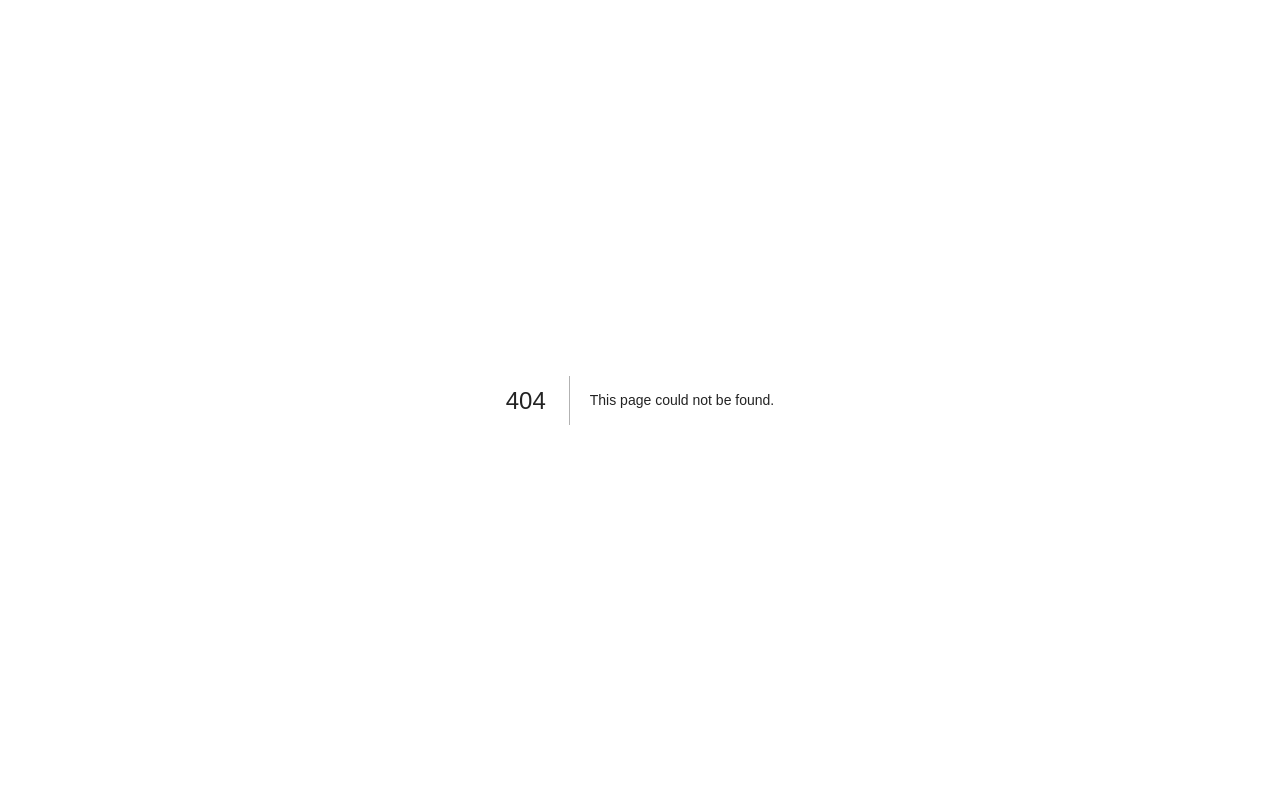
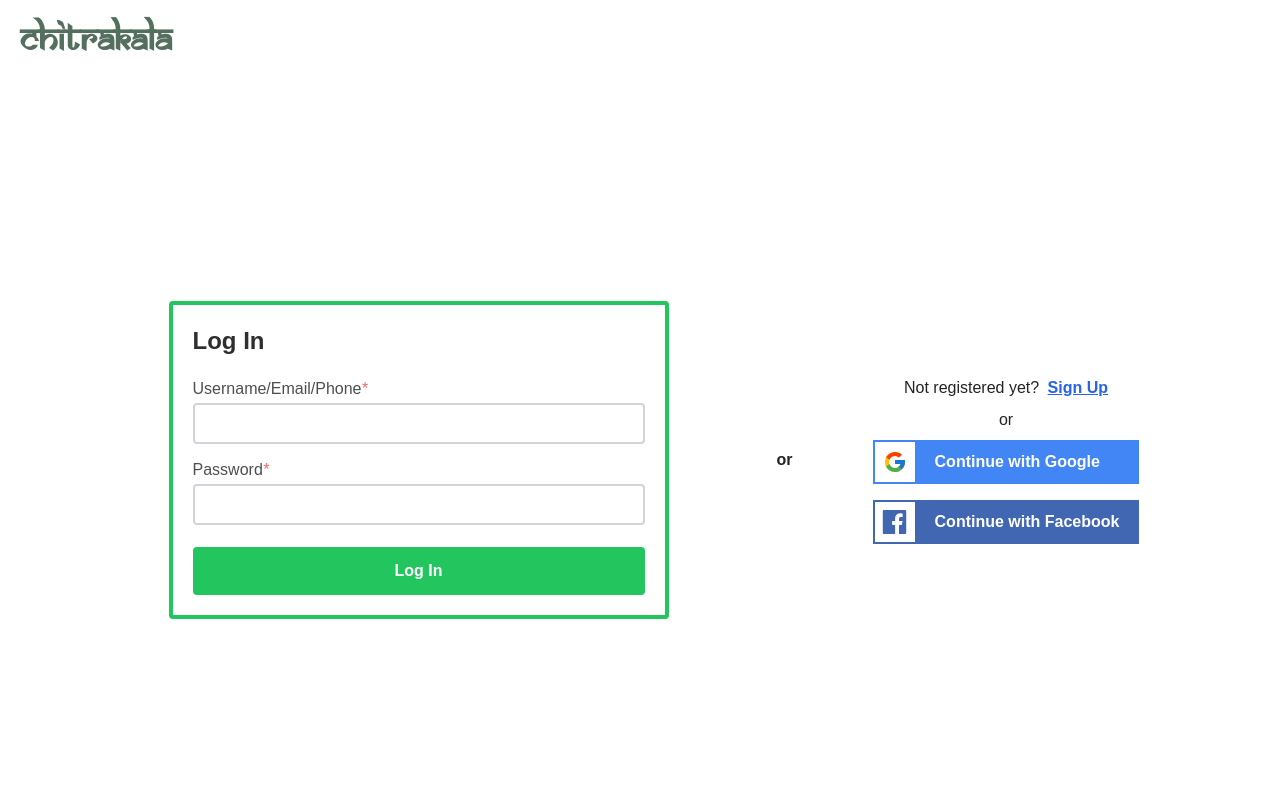
Before and after one commit to sebakthapa/chitrakala, a Next.js app: page /auth/l in a window 1280 px wide. Before the commit this address had no page. Shown: the top 800 px of the page. Built offline with nearby package versions, Linux system fonts and the light colour scheme.

Commit message:
auth page link managed for login and signup
the login and signup link changed from query based to params based

```diff
--- a/src/app/auth/page.jsx
+++ b/src/app/auth/[type]/page.jsx
@@ -9,11 +9,12 @@ import Link from 'next/link'
 import { useSelector } from 'react-redux'
 import { useRouter } from 'next/navigation'
 
-const Page = ({ searchParams }) => {
+const Page = ({ params }) => {
+  console.log()
   const router = useRouter()
   const user = useSelector(state => state.user)
 
-  const [isLogin, setIsLogin] = useState(searchParams?.s == "l" ? true : false);
+  const [isLogin, setIsLogin] = useState(params?.type =="l" ? true : false);
 
 
 
@@ -23,10 +24,6 @@ const Page = ({ searchParams }) => {
     }
   }, [user])
 
-  useEffect(() => {
-    searchParams.s == "l" ? setIsLogin(true) : setIsLogin(false)
-
-  },[searchParams])
 
   return (
           <div className='authPage  '>
--- a/src/components/Login.jsx
+++ b/src/components/Login.jsx
@@ -13,7 +13,7 @@ const Login = () => {
     const router = useRouter()
 
     const [loginId, setLoginId] = useState("")
-    const [password, setPassword] = useState("password@123")
+    const [password, setPassword] = useState("")
 
     const [isSubmitting, setIsSubmitting] = useState(false)
 
--- a/src/components/Navbar.jsx
+++ b/src/components/Navbar.jsx
@@ -36,10 +36,10 @@ function Navbar() {
                 whileTap={{ scale: 0.95 }}
                 transition={{ type: "spring", stiffness: 200, damping: 10 }}
                 className=' border-2 border-gray-500 rounded'>
-                <Link className='inline-block text-gray-600 py-[0.4rem] px-5 ' href="/auth?s=l">Log In</Link>
+                <Link className='inline-block text-gray-600 py-[0.4rem] px-5 ' href="/auth/l">Log In</Link>
               </motion.button>
               <motion.button whileHover={{ scale: 1.05 }} whileTap={{ scale: 0.95 }} transition={{ type: "spring", stiffness: 200, damping: 10 }} className='bg-gray-900 border-2 border-gray-900 rounded'>
-                <Link className='inline-block text-gray-200 py-[0.4rem] px-5 ' href="/auth?s=s">Sign Up</Link>
+                <Link className='inline-block text-gray-200 py-[0.4rem] px-5 ' href="/auth/s">Sign Up</Link>
               </motion.button>
 
             </div>
--- a/src/components/Signup.jsx
+++ b/src/components/Signup.jsx
@@ -11,12 +11,12 @@ import { useRouter } from 'next/navigation';
 const Signup = () => {
     const router = useRouter();
 
-    const [fullName, setFullName] = useState("sebak thapa")
+    const [fullName, setFullName] = useState("")
     const [username, setUsername] = useState("")
     const [phone, setPhone] = useState("")
     const [email, setEmail] = useState("")
-    const [password, setPassword] = useState("password@123")
-    const [confirmPassword, setConfirmPassword] = useState("password@123")
+    const [password, setPassword] = useState("")
+    const [confirmPassword, setConfirmPassword] = useState("")
     const [usernameFetchStatus, setUsernameFetchStatus] = useState("");
     const [isSubmitting, setIsSubmitting] = useState(false)
 
```
